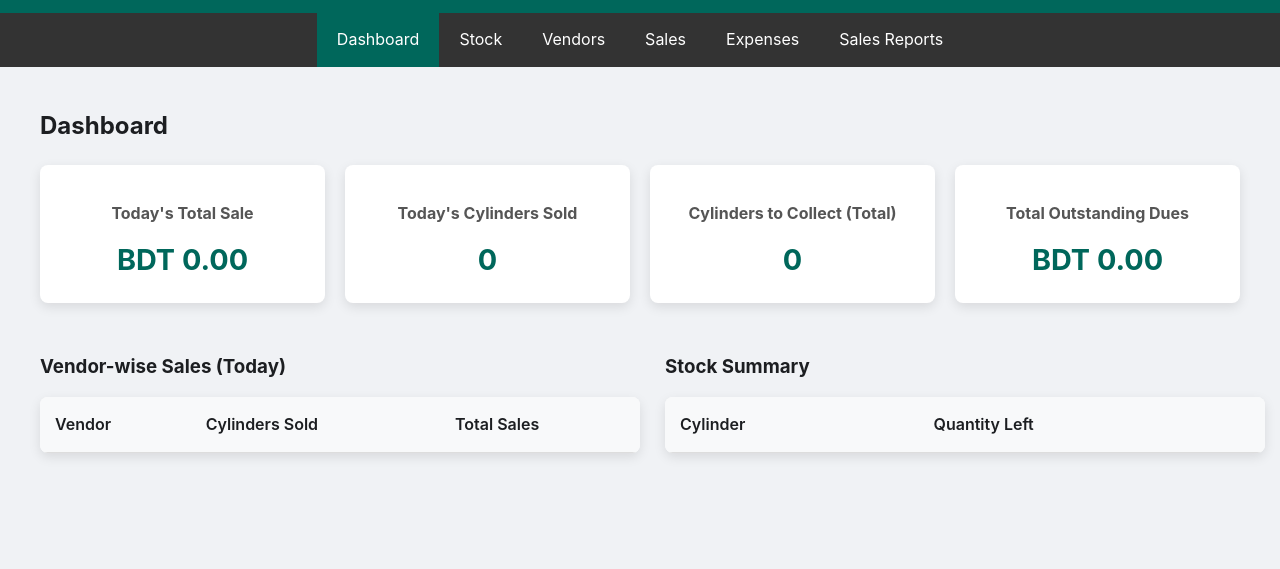
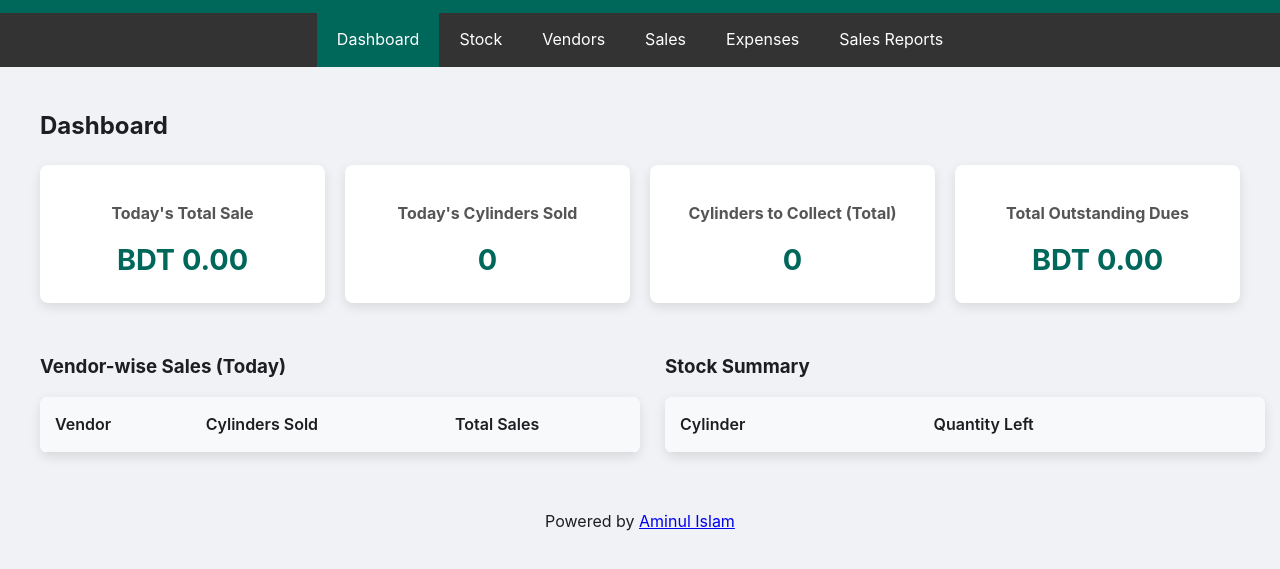
Before and after one commit to Aminulislamesha/LPG-Gas-Cylinder-Shop-Management, a plain HTML site: page index.html in a window 1280 px wide. Shown: the part 57-626 px from the top of the page. Drawn offline with Linux system fonts and the light colour scheme; no server answers.

Commit message:
index.html

```diff
--- a/index.html
+++ b/index.html
@@ -516,6 +516,15 @@
       </div>
     </div>
 
+    <footer>
+      <div>
+        <p style="text-align: center">
+          Powered by
+          <a href="https://www.facebook.com/Rip90909/">Aminul Islam</a>
+        </p>
+      </div>
+    </footer>
+
     <script src="app.js" type="module"></script>
   </body>
 </html>
```
